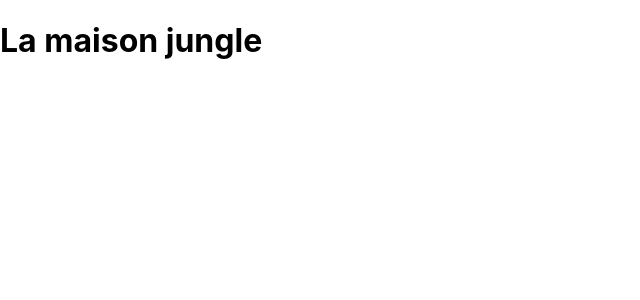
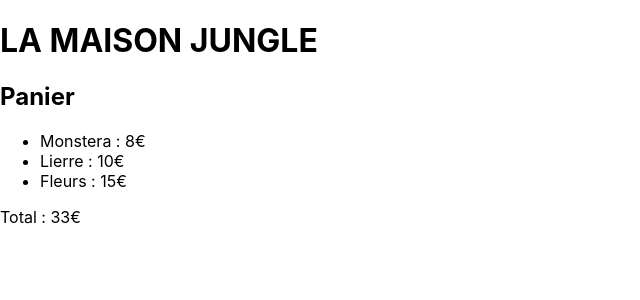
Before and after one commit to Ibrahima96/my-app, a React (Create React App) app: page / in a window 1280 px wide. Shown: the top 300 px of the page, without its empty margins (0-640 px from the left). Built offline with nearby package versions, Linux system fonts and the light colour scheme.

Commit message:
creation de bannerJS et cartJS

```diff
--- a/src/components/App.js
+++ b/src/components/App.js
@@ -1,7 +1,13 @@
 import Banner from './Banner'
+import Cart from './Cart'
 
 function App() {
-    return <Banner />
+    return (
+        <div>
+            <Banner />
+            <Cart />
+        </div>
+    )
 }
 
 export default App
--- a/src/components/Banner.js
+++ b/src/components/Banner.js
@@ -1,5 +1,7 @@
 function Banner() {
-    return <h1>La maison jungle</h1>
+    const title = "La maison jungle";
+    return <h1>{title.toUpperCase()}</h1>
 }
 
+
 export default Banner;
--- /dev/null
+++ b/src/components/Cart.js
@@ -0,0 +1,17 @@
+function Cart() {
+  const monsteraPrice = 8;
+  const ivyPrice = 10;
+  const flowerPrice = 15;
+  return (
+    <div>
+      <h2>Panier</h2>
+      <ul>
+        <li>Monstera : {monsteraPrice}€</li>
+        <li>Lierre : {ivyPrice}€</li>
+        <li>Fleurs : {flowerPrice}€</li>
+      </ul>
+      Total : {monsteraPrice + ivyPrice + flowerPrice}€
+    </div>
+  );
+}
+export default Cart;
```
